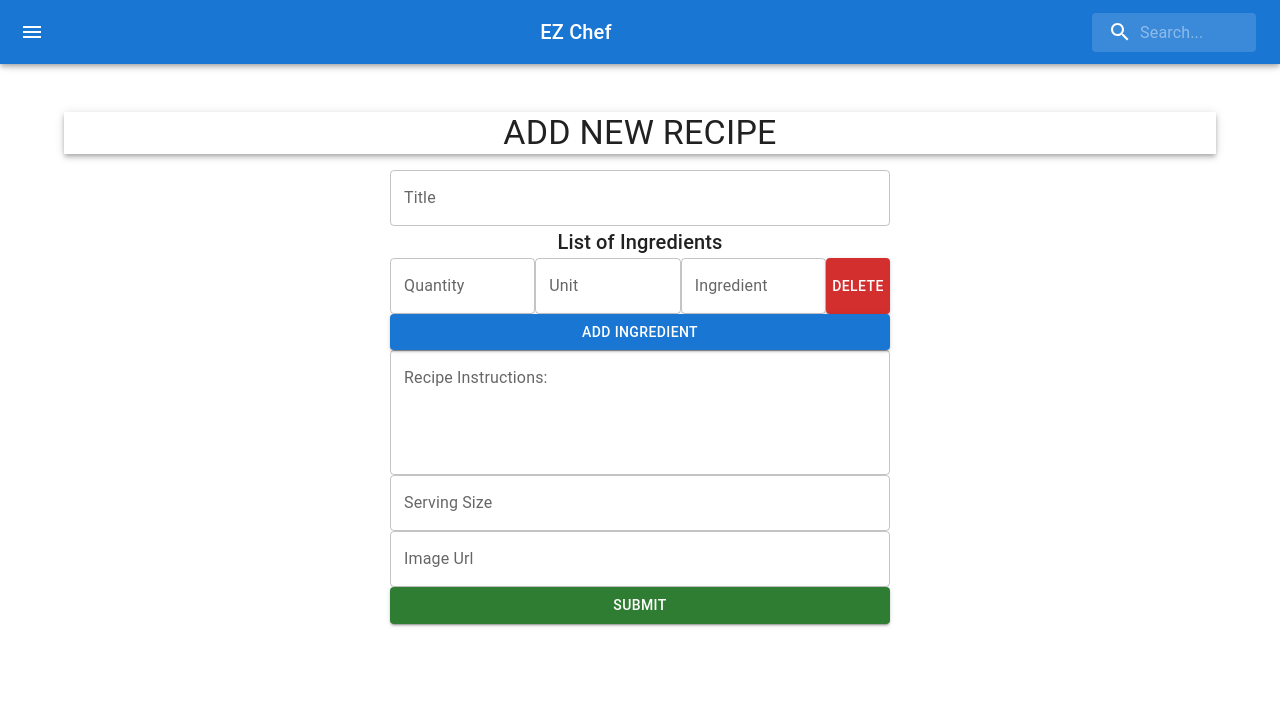
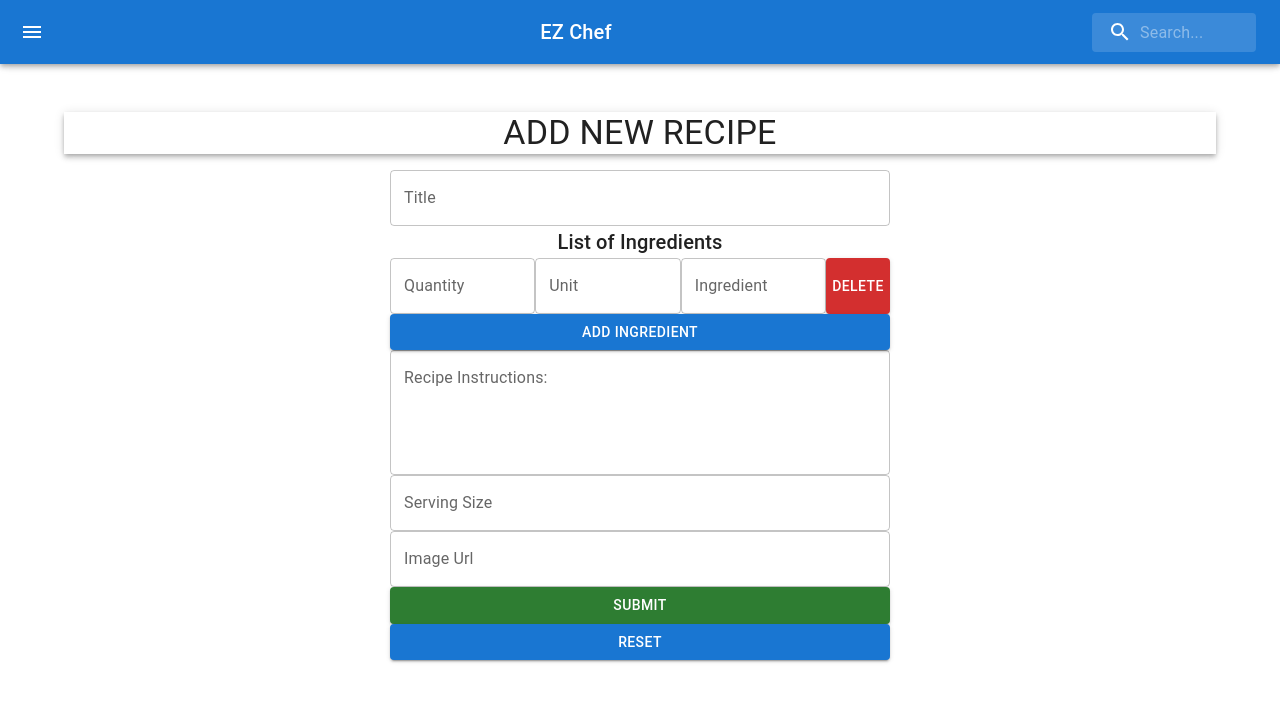
Before and after one commit to denn15law/ez-chef, a React (Create React App) app in the folder frontend/: page /new in a window 1280 px wide. Shown: the top 702 px of the page. Built offline with nearby package versions, Linux system fonts and the light colour scheme.

Commit message:
fix reset function

```diff
--- a/frontend/src/components/NewRecipeForm.jsx
+++ b/frontend/src/components/NewRecipeForm.jsx
@@ -7,7 +7,7 @@ import {
 import { makeStyles } from "@mui/styles";
 import React from "react";
 import axios from "axios";
-import { useForm, useFieldArray, Controller } from "react-hook-form";
+import { useForm, useFieldArray, Controller, setValue } from "react-hook-form";
 
 const useStyles = makeStyles({
     serving_size: {
@@ -18,16 +18,16 @@ const useStyles = makeStyles({
 const NewRecipeForm = (props) => {
 
   // const classes = useStyles()
-  const { control, handleSubmit, reset } = useForm({
+  const { control, handleSubmit, reset, setValue } = useForm({
     defaultValues: {
       title: "",
       instructions: "",
-      serving_size: null,
+      serving_size: '',
       image_url: "",
       ingredients: [
         {
           name: "",
-          quantity: null,
+          quantity: '',
           unit: ''
         },
       ],
@@ -117,7 +117,8 @@ const NewRecipeForm = (props) => {
             control={control}
             render={({field}) =>
               <TextField
-                type="number" label="Serving Size" variant="outlined" {...field}/>
+                type="number"
+                label="Serving Size" variant="outlined" {...field}/>
             }/>
           <Controller
             name="image_url"
@@ -131,6 +132,13 @@ const NewRecipeForm = (props) => {
             variant="contained"
             color="success"
           >Submit</Button>
+          <Button
+            variant="contained"
+            onClick={() => reset()}
+          >
+            Reset
+          </Button>
+
         </Box>
       </Box>
     </form>
```
